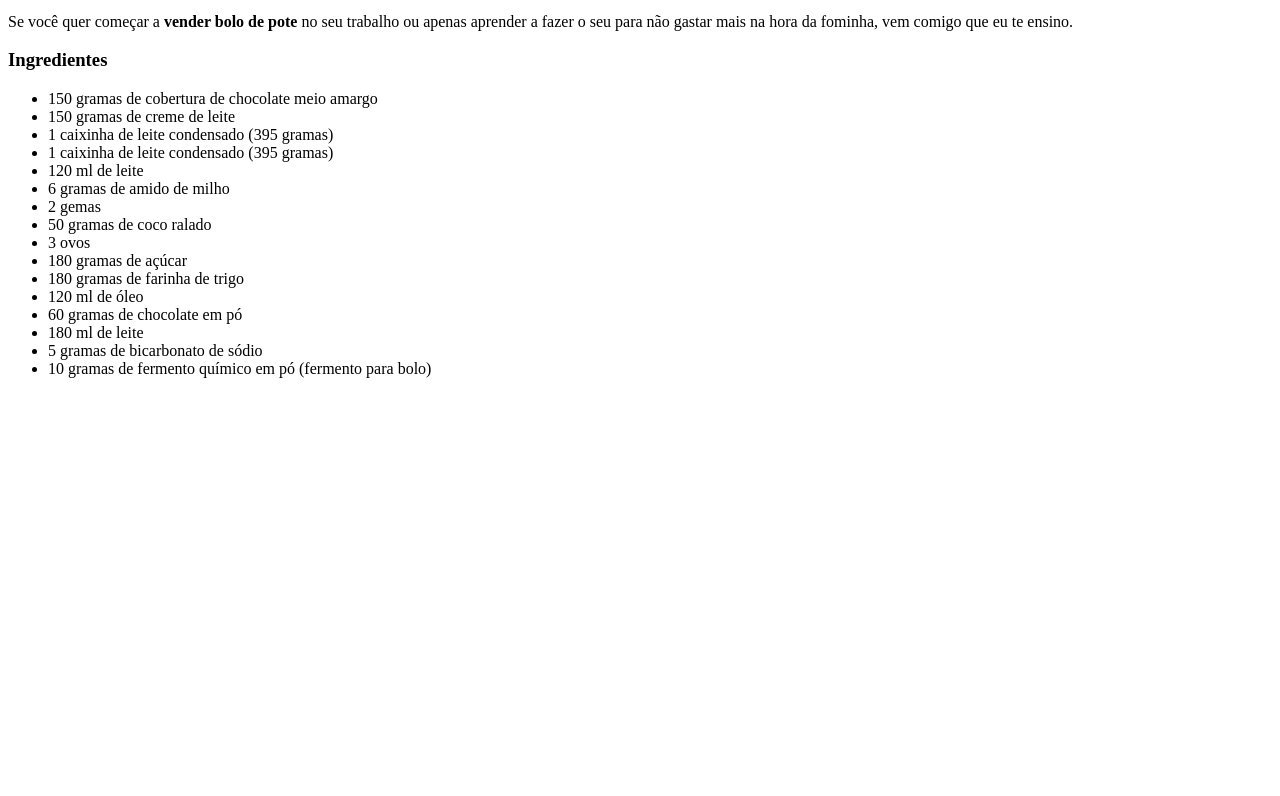
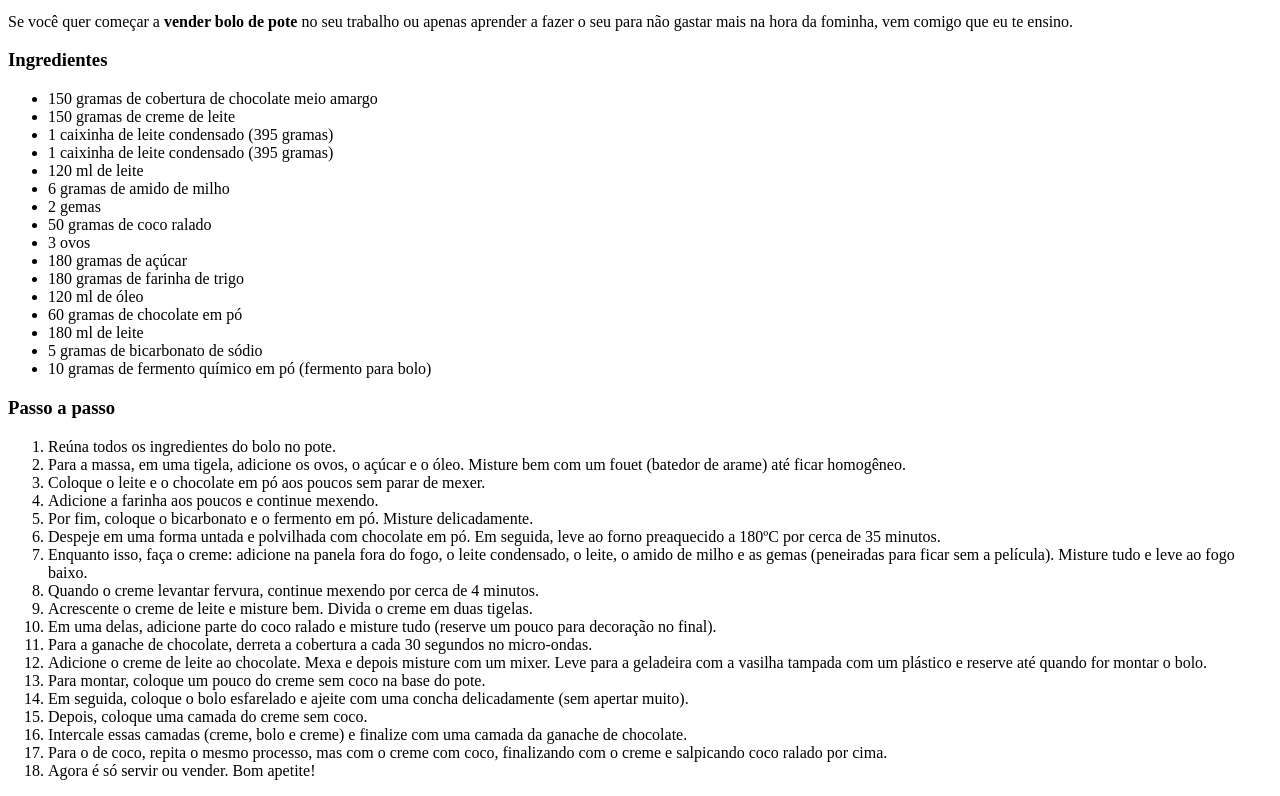
Before and after one commit to rafacelia/odin-recipes, a plain HTML site: page recipes/bolo-de-pote.html in a window 1280 px wide. Shown: the part 508-1304 px from the top of the page. Before the commit the page ends 902 px from the top, so only its background shows below. Drawn offline with Linux system fonts and the light colour scheme.

Commit message:
Adicionado o passo a passo da receita em lista.

```diff
--- a/recipes/bolo-de-pote.html
+++ b/recipes/bolo-de-pote.html
@@ -34,5 +34,26 @@
         <li>5 gramas de bicarbonato de sódio</li>
         <li>10 gramas de fermento químico em pó (fermento para bolo)</li>
     </ul>
+    <h3>Passo a passo</h3>
+    <ol>
+        <li>Reúna todos os ingredientes do bolo no pote.</li>
+        <li>Para a massa, em uma tigela, adicione os ovos, o açúcar e o óleo. Misture bem com um fouet (batedor de arame) até ficar homogêneo.</li>
+        <li>Coloque o leite e o chocolate em pó aos poucos sem parar de mexer.</li>
+        <li>Adicione a farinha aos poucos e continue mexendo.</li>
+        <li>Por fim, coloque o bicarbonato e o fermento em pó. Misture delicadamente.</li>
+        <li>Despeje em uma forma untada e polvilhada com chocolate em pó. Em seguida, leve ao forno preaquecido a 180ºC por cerca de 35 minutos.</li>
+        <li>Enquanto isso, faça o creme: adicione na panela fora do fogo, o leite condensado, o leite, o amido de milho e as gemas (peneiradas para ficar sem a película). Misture tudo e leve ao fogo baixo.</li>
+        <li>Quando o creme levantar fervura, continue mexendo por cerca de 4 minutos.</li>
+        <li>Acrescente o creme de leite e misture bem. Divida o creme em duas tigelas.</li>
+        <li>Em uma delas, adicione parte do coco ralado e misture tudo (reserve um pouco para decoração no final).</li>
+        <li>Para a ganache de chocolate, derreta a cobertura a cada 30 segundos no micro-ondas.</li>
+        <li>Adicione o creme de leite ao chocolate. Mexa e depois misture com um mixer. Leve para a geladeira com a vasilha tampada com um plástico e reserve até quando for montar o bolo.</li>
+        <li>Para montar, coloque um pouco do creme sem coco na base do pote.</li>
+        <li>Em seguida, coloque o bolo esfarelado e ajeite com uma concha delicadamente (sem apertar muito).</li>
+        <li>Depois, coloque uma camada do creme sem coco.</li>
+        <li>Intercale essas camadas (creme, bolo e creme) e finalize com uma camada da ganache de chocolate.</li>
+        <li>Para o de coco, repita o mesmo processo, mas com o creme com coco, finalizando com o creme e salpicando coco ralado por cima.</li>
+        <li>Agora é só servir ou vender. Bom apetite!</li>
+    </ol>
 </body>
 </html>
```
